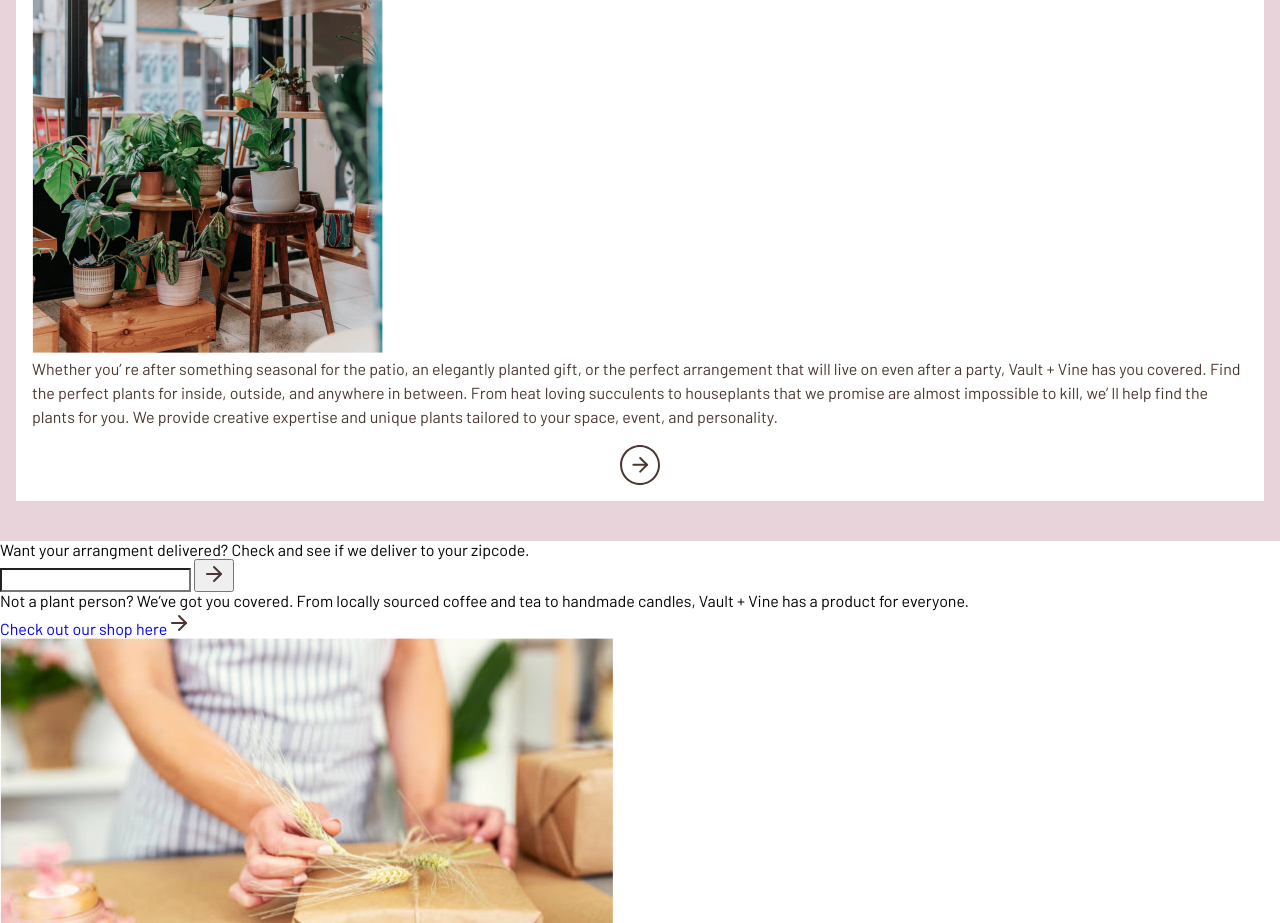
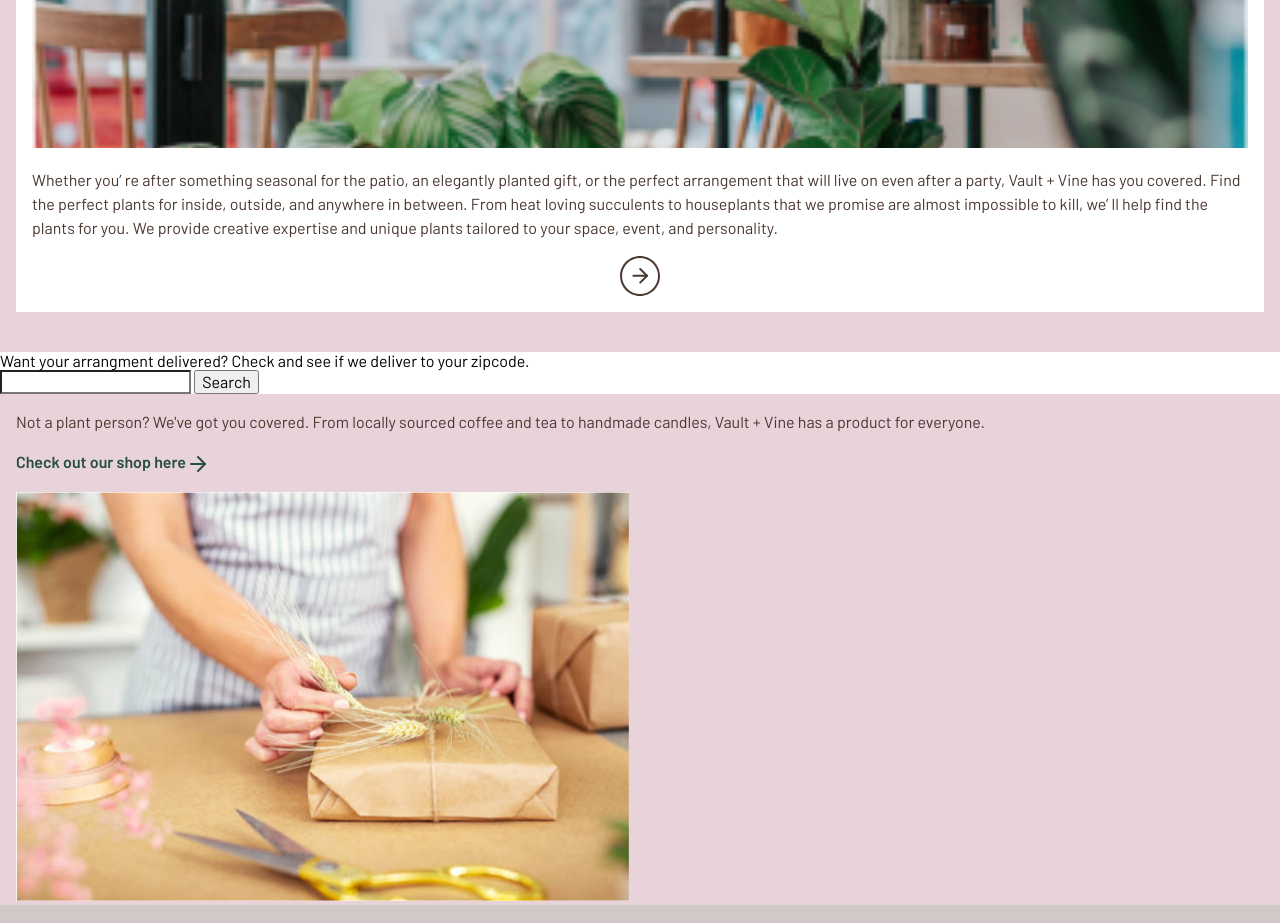
Before and after one commit to sgc57/Web2Homework, a website: page deploy/flora.html in a window 1280 px wide. Shown: the part 2046-2969 px from the top of the page. Drawn offline with Linux system fonts and the light colour scheme.

Commit message:
flora proggers

```diff
--- a/deploy/flora.html
+++ b/deploy/flora.html
@@ -84,7 +84,7 @@
                             <section class="card-grid-global">
                                 <div>
                             <h1>PLANTS</h1>
-                            <img class="fora-card-img" src="img/plants.jpg" alt="plants">
+                            <img class="flora-card-img" src="img/plants.jpg" alt="plants">
                             <p>Whether you’ re after something seasonal for the patio, an elegantly
                                 planted gift, or the perfect arrangement that will live on even after
                                 a party, Vault + Vine has you covered. Find the perfect plants for
@@ -110,21 +110,27 @@
                             <section>
                                 <form action="#">
                                     <input type="text">
-                                    <button><img src="img/arrow-right.svg" alt="arrow"></button>
+                                    <button>Search</button>
                                 </form>
                             </section>
                         </div>
                     </section>
-    <section>
-                            <section>
+    <section id="flora-shop" class="css-grid-global">
+                        <div>
+                        <section>
+                            <section id="flora-shop-content">
                                 <p>
-                                    Not a plant person? We’ve got you covered.
+                                    Not a plant person? We've got you covered.
                                     From locally sourced coffee and tea to handmade candles,
                                     Vault + Vine has a product for everyone.
                                 </p>
+                                <section id="flora-shop-link">
                                 <a href="#">Check out our shop here<img src="img/arrow-right.svg" alt="arrow"></a>
                             </section>
-                        <aside><img src="img/flora-shop.jpg" alt="shop"></aside>
+                            </section>
+                        <aside class="show-for-md"><img src="img/flora-shop.jpg" alt="shop"></aside>
+                        </section>
+                        </div>
                         </section>
     <footer class="css-grid-global">
                                 <div>
--- /dev/null
+++ b/dev/scss/sections/_shop.scss
@@ -0,0 +1,32 @@
+#flora-shop{
+    background-color: var(--blush-pink);
+#flora-shop-content{
+margin: 16px 0;
+
+    p {
+        font-weight: 400;
+        font-size: rem-calc(16);
+        line-height: rem-calc(24);
+        color: var(--bark-brown);
+        margin-bottom: 16px;
+    }
+
+    #flora-shop-link{
+        display: inline;
+        vertical-align: middle;
+
+        a{
+            vertical-align: middle;
+        font-weight: 600;
+        font-size: rem-calc(16);
+        line-height: rem-calc(24);
+        color: var(--forest-green);
+        }
+
+        img{
+            vertical-align: middle;
+            filter: brightness(0) saturate(100%) invert(22%) sepia(5%) saturate(4174%) hue-rotate(120deg) brightness(99%) contrast(82%);
+        }
+    }
+}
+}
--- a/dev/scss/styles.scss
+++ b/dev/scss/styles.scss
@@ -22,3 +22,5 @@
 @import "sections/_hero";
 @import "sections/_cards";
 @import "sections/_about-us";
+@import "sections/_search";
+@import "sections/_shop";
```
Also changed, not shown: deploy/css/styles.css, dev/scss/sections/_search.scss (added), 4 other files.
